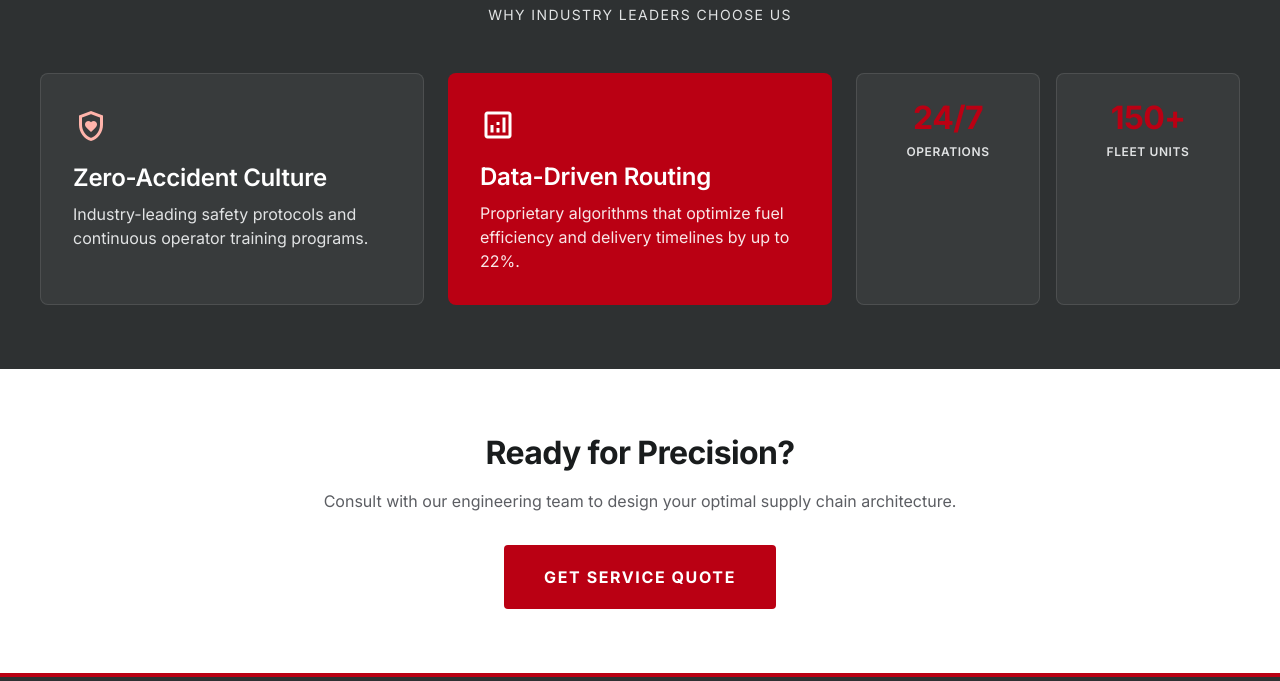
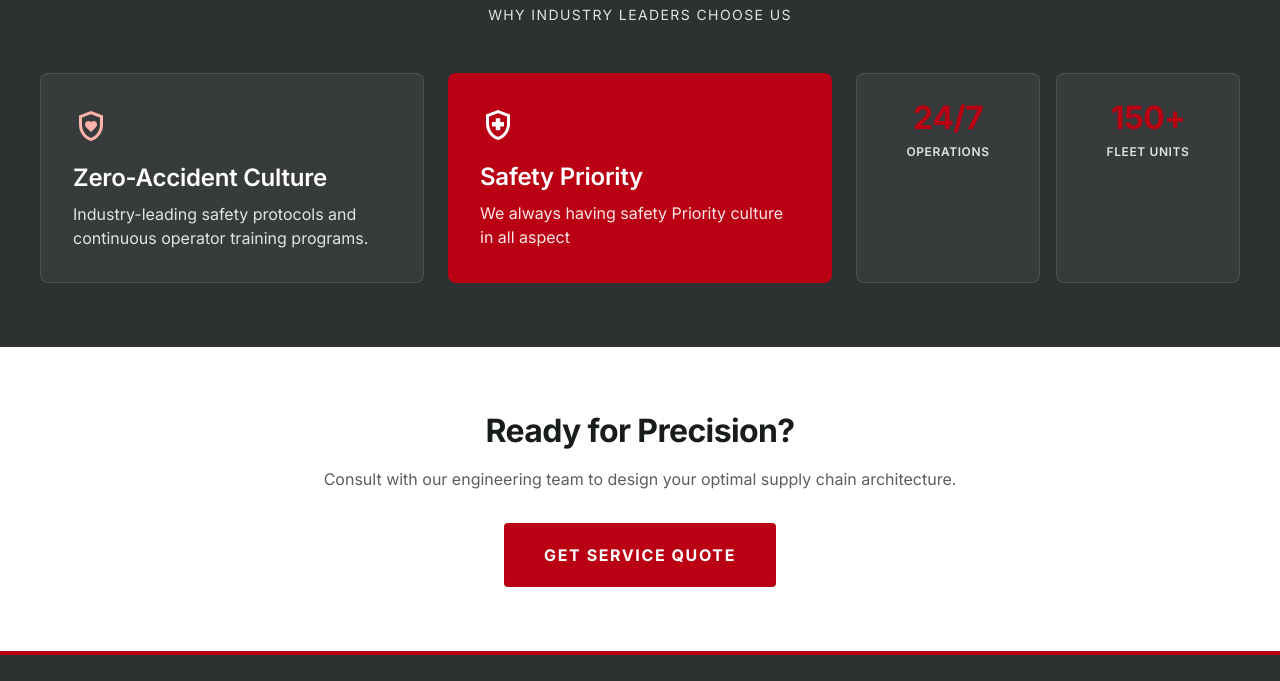
Before and after one commit to busetdeh/asberjaya, a plain HTML site: page services.html in a window 1280 px wide. Shown: the part 3142-3823 px from the top of the page. Drawn offline with nearby package versions, Linux system fonts and the light colour scheme.

Commit message:
Update Services page: Data-Driven Routing to Safety Priority

```diff
--- a/services.html
+++ b/services.html
@@ -298,9 +298,9 @@
 </div>
 <!-- Bento Item 2 (Emphasis) -->
 <div class="bg-primary p-8 rounded-xl">
-<span class="material-symbols-outlined text-white text-4xl mb-4">analytics</span>
-<h3 class="font-headline-md text-headline-md mb-2 text-white">Data-Driven Routing</h3>
-<p class="font-body-md text-body-md text-white/90">Proprietary algorithms that optimize fuel efficiency and delivery timelines by up to 22%.</p>
+<span class="material-symbols-outlined text-white text-4xl mb-4">health_and_safety</span>
+<h3 class="font-headline-md text-headline-md mb-2 text-white">Safety Priority</h3>
+<p class="font-body-md text-body-md text-white/90">We always having safety Priority culture in all aspect</p>
 </div>
 <!-- Bento Item 3 -->
 <div class="grid grid-cols-2 gap-4">
```
